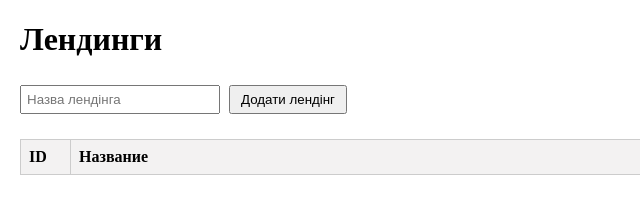
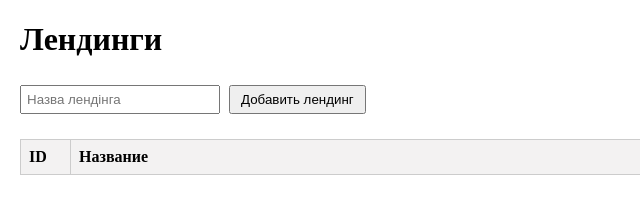
Before and after one commit to SkillUnits/mfo-new, a plain HTML site: page admin.html in a window 1280 px wide. Shown: the full height of the page, 0-640 px from the left. Drawn offline with Linux system fonts and the light colour scheme.

Commit message:
Admin panel test

```diff
--- a/admin.html
+++ b/admin.html
@@ -18,7 +18,7 @@
                         id="newLandingName"
                         placeholder="Назва лендінга"
                     />
-                    <button onclick="addLanding()">Додати лендінг</button>
+                    <button onclick="addLanding()">Добавить лендинг</button>
                 </div>
                 <table>
                     <thead>
```
